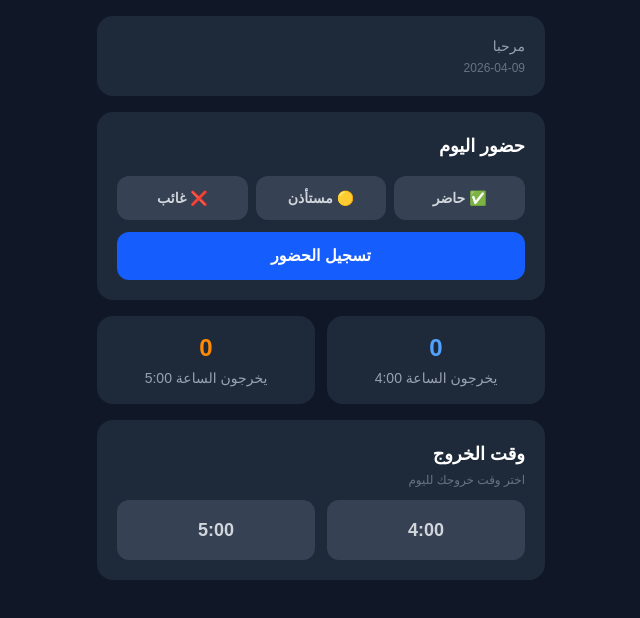
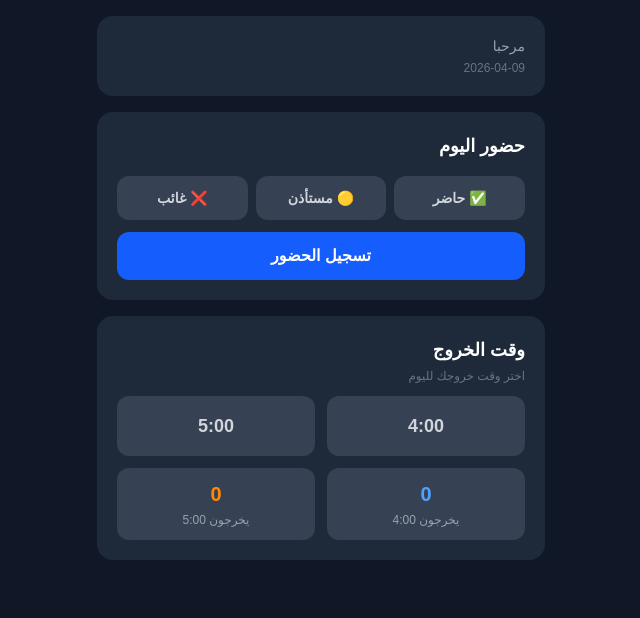
Before and after one commit to alkabby/utmn-coordinating, a Next.js app: page /employee in a window 1280 px wide. Shown: the top 618 px of the page, without its empty margins (319-959 px from the left). Built offline with nearby package versions, Linux system fonts and the light colour scheme.

Commit message:
move exit counts under exit time

```diff
--- a/app/employee/page.tsx
+++ b/app/employee/page.tsx
@@ -171,18 +171,6 @@ function EmployeeContent() {
           </button>
         </div>
 
-        {/* إحصائية الخروج */}
-        <div className="grid grid-cols-2 gap-3">
-          <div className="bg-gray-800 rounded-2xl p-4 text-center">
-            <p className="text-blue-400 text-2xl font-bold">{exitCounts.early}</p>
-            <p className="text-gray-400 text-sm mt-1">يخرجون الساعة 4:00</p>
-          </div>
-          <div className="bg-gray-800 rounded-2xl p-4 text-center">
-            <p className="text-orange-400 text-2xl font-bold">{exitCounts.late}</p>
-            <p className="text-gray-400 text-sm mt-1">يخرجون الساعة 5:00</p>
-          </div>
-        </div>
-
         {/* وقت الخروج */}
         <div className="bg-gray-800 rounded-2xl p-5">
           <h2 className="text-white font-bold text-lg mb-1">وقت الخروج</h2>
@@ -219,6 +207,16 @@ function EmployeeContent() {
               5:00
             </button>
           </div>
+          <div className="grid grid-cols-2 gap-3 mt-3">
+            <div className="bg-gray-700 rounded-xl p-3 text-center">
+              <p className="text-blue-400 text-xl font-bold">{exitCounts.early}</p>
+              <p className="text-gray-400 text-xs mt-1">يخرجون 4:00</p>
+            </div>
+            <div className="bg-gray-700 rounded-xl p-3 text-center">
+              <p className="text-orange-400 text-xl font-bold">{exitCounts.late}</p>
+              <p className="text-gray-400 text-xs mt-1">يخرجون 5:00</p>
+            </div>
+          </div>
         </div>
 
         {/* رسالة تأكيد */}
```
